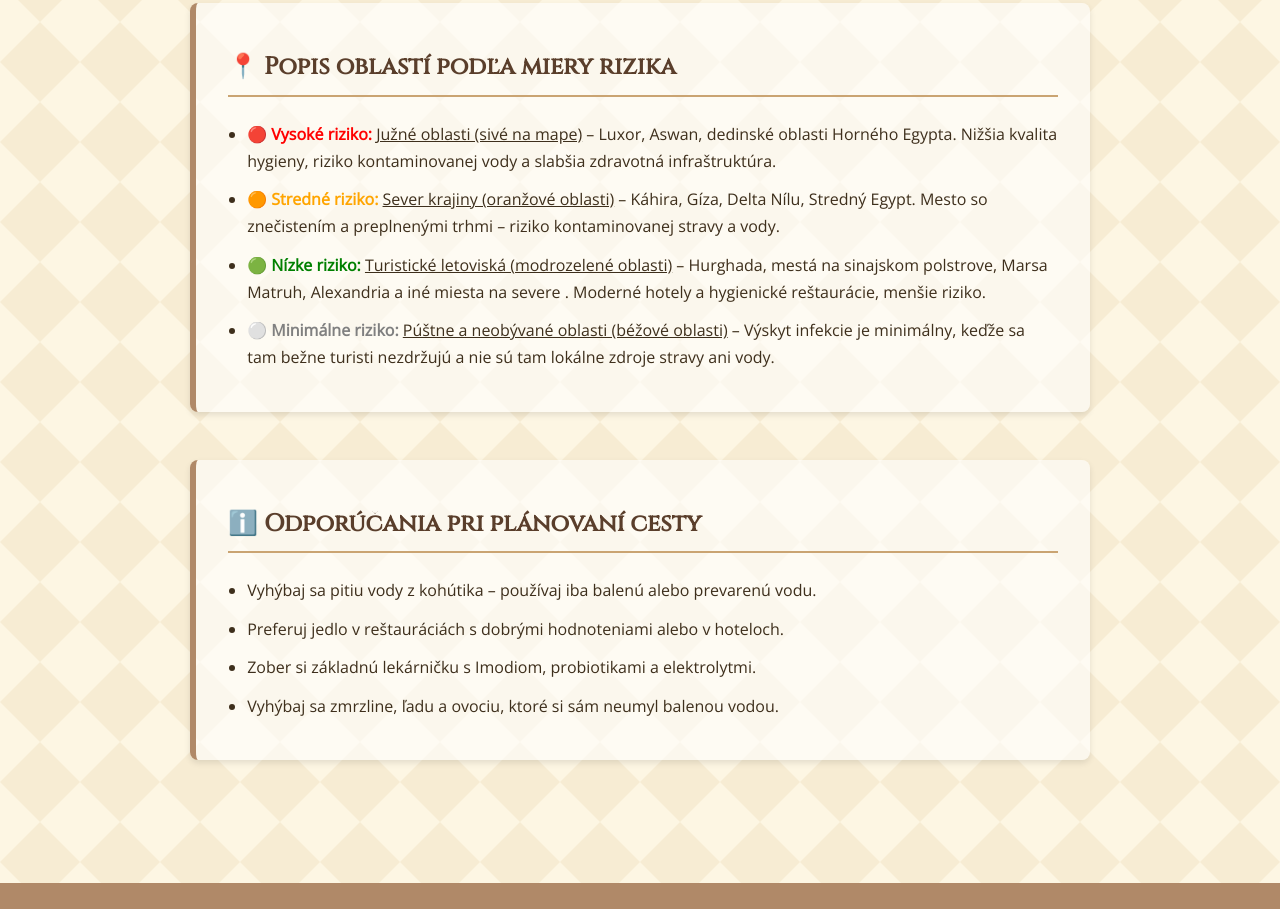
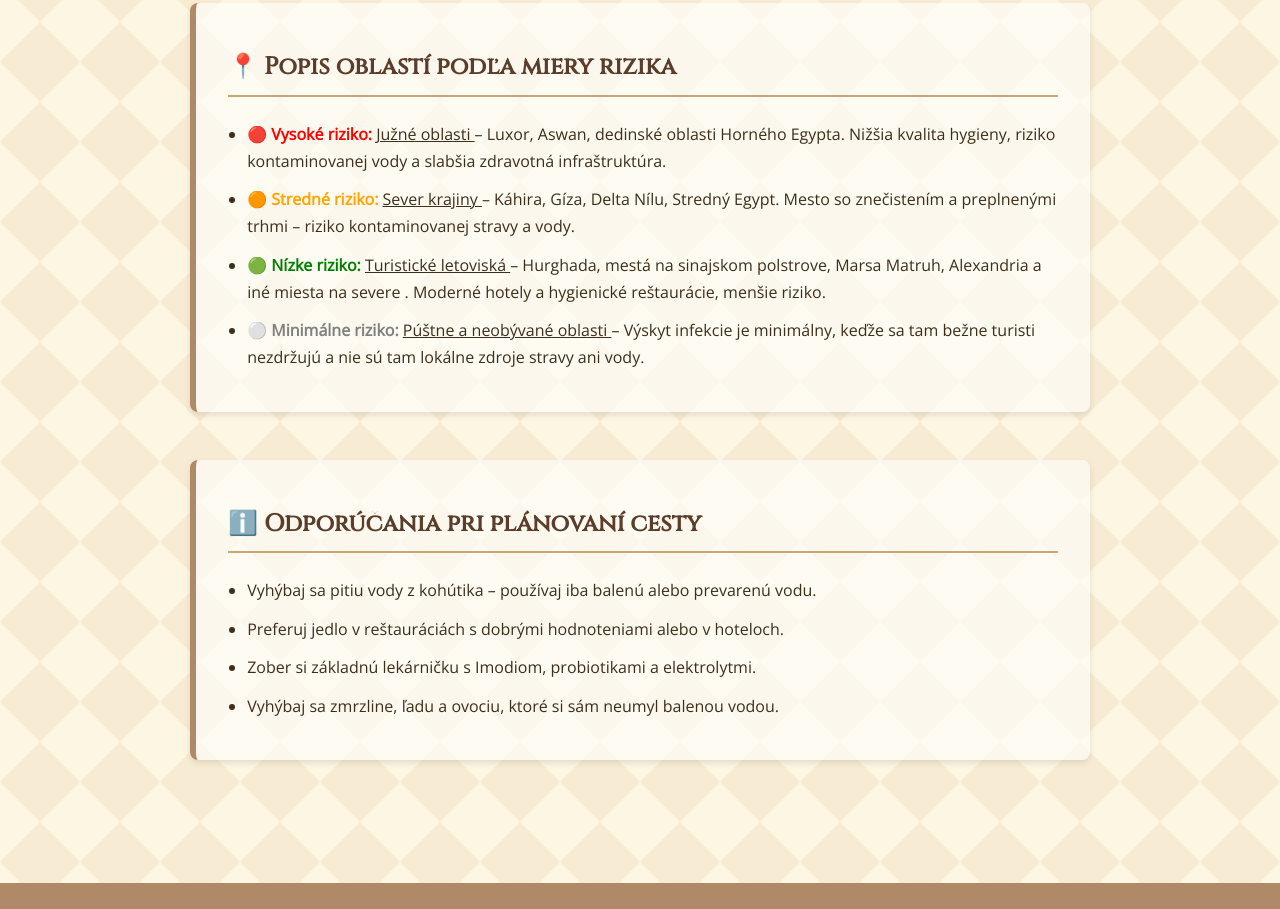
Before and after one commit to Adrian-Maz/faraon-pomsta-egypt, a plain HTML site: page mapa.html in a window 1280 px wide. Shown: the part 1098-2007 px from the top of the page. Drawn offline with nearby package versions, Linux system fonts and the light colour scheme.

Commit message:
Update mapa.html

```diff
--- a/mapa.html
+++ b/mapa.html
@@ -32,13 +32,13 @@
     <section>
       <h2>📍 Popis oblastí podľa miery rizika</h2>
       <ul>
-        <li><strong style="color: red;">🔴 Vysoké riziko:</strong> <u>Južné oblasti (sivé na mape)</u> – Luxor, Aswan, dedinské oblasti Horného Egypta. Nižšia kvalita hygieny, riziko kontaminovanej vody a slabšia zdravotná infraštruktúra.</li>
+        <li><strong style="color: red;">🔴 Vysoké riziko:</strong> <u>Južné oblasti </u> – Luxor, Aswan, dedinské oblasti Horného Egypta. Nižšia kvalita hygieny, riziko kontaminovanej vody a slabšia zdravotná infraštruktúra.</li>
 
-        <li><strong style="color: orange;">🟠 Stredné riziko:</strong> <u>Sever krajiny (oranžové oblasti)</u> – Káhira, Gíza, Delta Nílu, Stredný Egypt. Mesto so znečistením a preplnenými trhmi – riziko kontaminovanej stravy a vody.</li>
+        <li><strong style="color: orange;">🟠 Stredné riziko:</strong> <u>Sever krajiny </u> – Káhira, Gíza, Delta Nílu, Stredný Egypt. Mesto so znečistením a preplnenými trhmi – riziko kontaminovanej stravy a vody.</li>
 
-        <li><strong style="color: green;">🟢 Nízke riziko:</strong> <u>Turistické letoviská (modrozelené oblasti)</u> – Hurghada, mestá na sinajskom polstrove, Marsa Matruh, Alexandria a iné miesta na severe . Moderné hotely a hygienické reštaurácie, menšie riziko.</li>
+        <li><strong style="color: green;">🟢 Nízke riziko:</strong> <u>Turistické letoviská </u> – Hurghada, mestá na sinajskom polstrove, Marsa Matruh, Alexandria a iné miesta na severe . Moderné hotely a hygienické reštaurácie, menšie riziko.</li>
 
-        <li><strong style="color: gray;">⚪ Minimálne riziko:</strong> <u>Púštne a neobývané oblasti (béžové oblasti)</u> – Výskyt infekcie je minimálny, keďže sa tam bežne turisti nezdržujú a nie sú tam lokálne zdroje stravy ani vody.</li>
+        <li><strong style="color: gray;">⚪ Minimálne riziko:</strong> <u>Púštne a neobývané oblasti </u> – Výskyt infekcie je minimálny, keďže sa tam bežne turisti nezdržujú a nie sú tam lokálne zdroje stravy ani vody.</li>
       </ul>
     </section>
 
```
